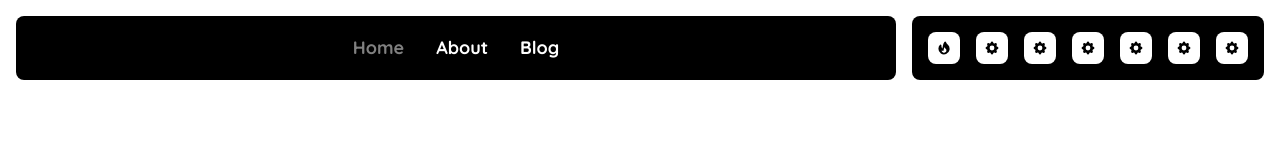
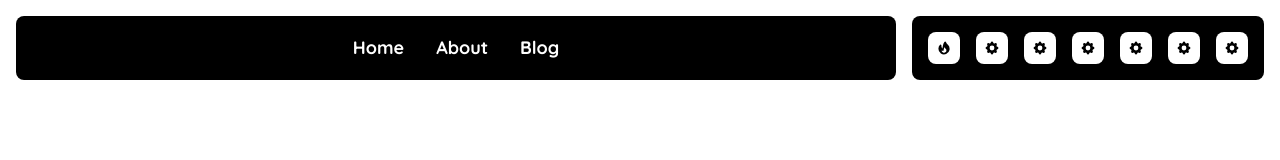
Before and after one commit to susickypavel/frontendista.cz, a Next.js app: page / in a window 1280 px wide. Shown: the top 160 px of the page. Built offline with nearby package versions, Linux system fonts and the light colour scheme.

Commit message:
feat(link): change anchor element to span
Fixes focus issues

```diff
--- a/src/components/common/anchor-link/anchor-link.component.tsx
+++ b/src/components/common/anchor-link/anchor-link.component.tsx
@@ -13,7 +13,7 @@ import type { FocusRingProps } from "@react-aria/focus";
 
 export interface ILinkProps extends FocusRingProps, HoverProps, AriaLinkOptions {
   className?: string;
-  nextLinkProps: LinkProps;
+  nextLinkProps: Omit<LinkProps, "passHref">;
 }
 
 export const AnchorLink: React.FunctionComponent<ILinkProps> = ({
@@ -24,19 +24,25 @@ export const AnchorLink: React.FunctionComponent<ILinkProps> = ({
 }) => {
   const ref = React.useRef<HTMLAnchorElement>(null);
 
-  const { linkProps, isPressed } = useLink(props, ref);
+  const { linkProps, isPressed } = useLink(
+    {
+      ...props,
+      elementType: "span",
+    },
+    ref,
+  );
   const { hoverProps, isHovered } = useHover(props);
   const { focusProps, isFocused, isFocusVisible } = useFocusRing(props);
 
   return (
     <Link {...nextLinkProps}>
-      <a
+      <span
         className={clsx(
           "outline-none link-underline",
           {
-            isPressed: isPressed,
+            "text-slate-500": isPressed,
             "opacity-50 cursor-not-allowed": props.isDisabled,
-            "link-underline-hovered":
+            "link-underline-hovered cursor-pointer":
               isHovered || (isFocused && isFocusVisible && !props.isDisabled),
           },
           className,
@@ -44,7 +50,7 @@ export const AnchorLink: React.FunctionComponent<ILinkProps> = ({
         {...mergeProps(focusProps, hoverProps, linkProps)}
         ref={ref}>
         {children}
-      </a>
+      </span>
     </Link>
   );
 };
--- a/src/components/navigation/navigation.component.tsx
+++ b/src/components/navigation/navigation.component.tsx
@@ -8,7 +8,6 @@ export const Navigation: React.FunctionComponent = () => {
       <ul className="flex gap-8">
         <li>
           <AnchorLink
-            isDisabled
             nextLinkProps={{
               href: "/",
             }}>
```
Also changed, not shown: 1 other file (tests, documents, lock files or other folders).
